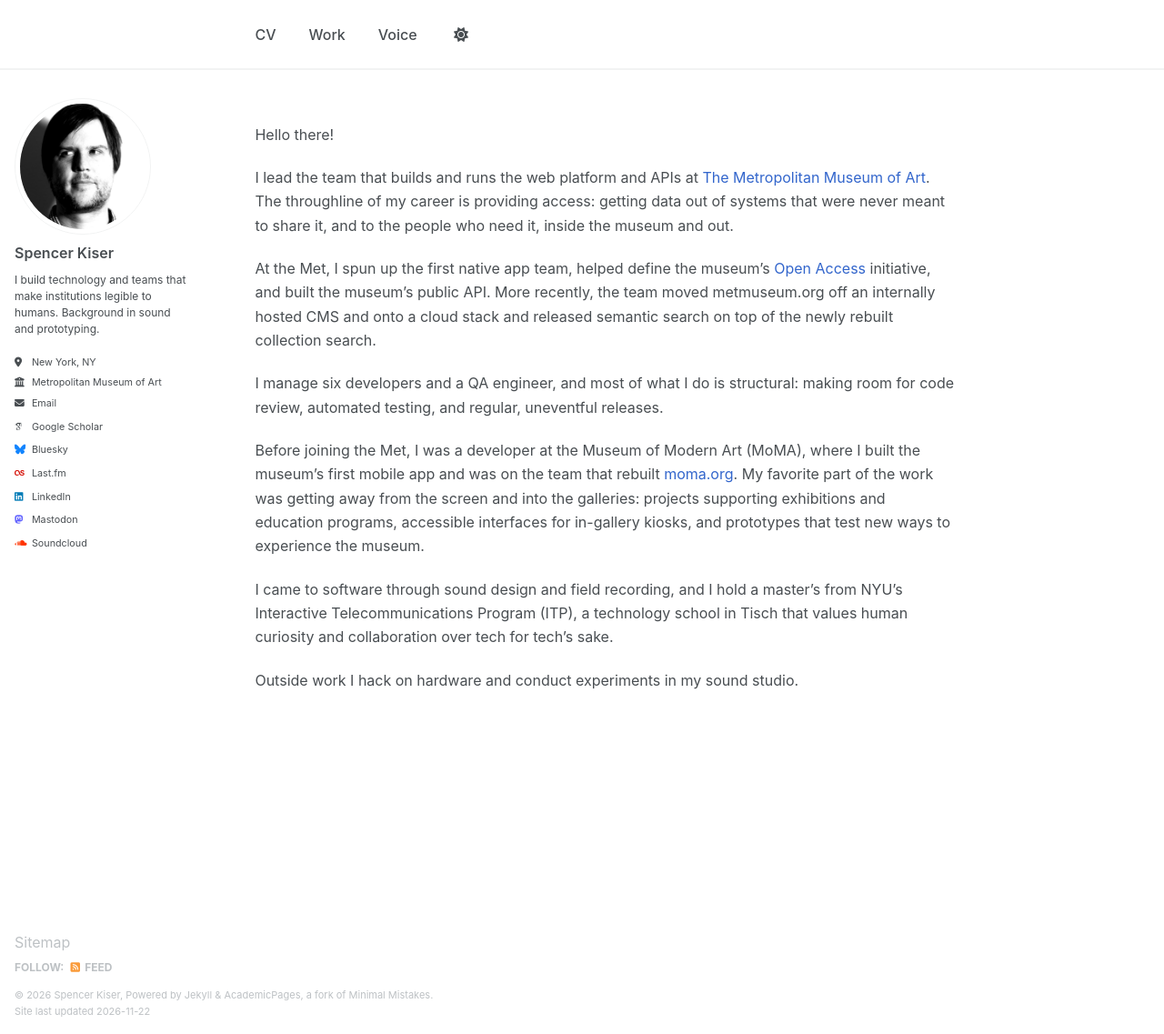
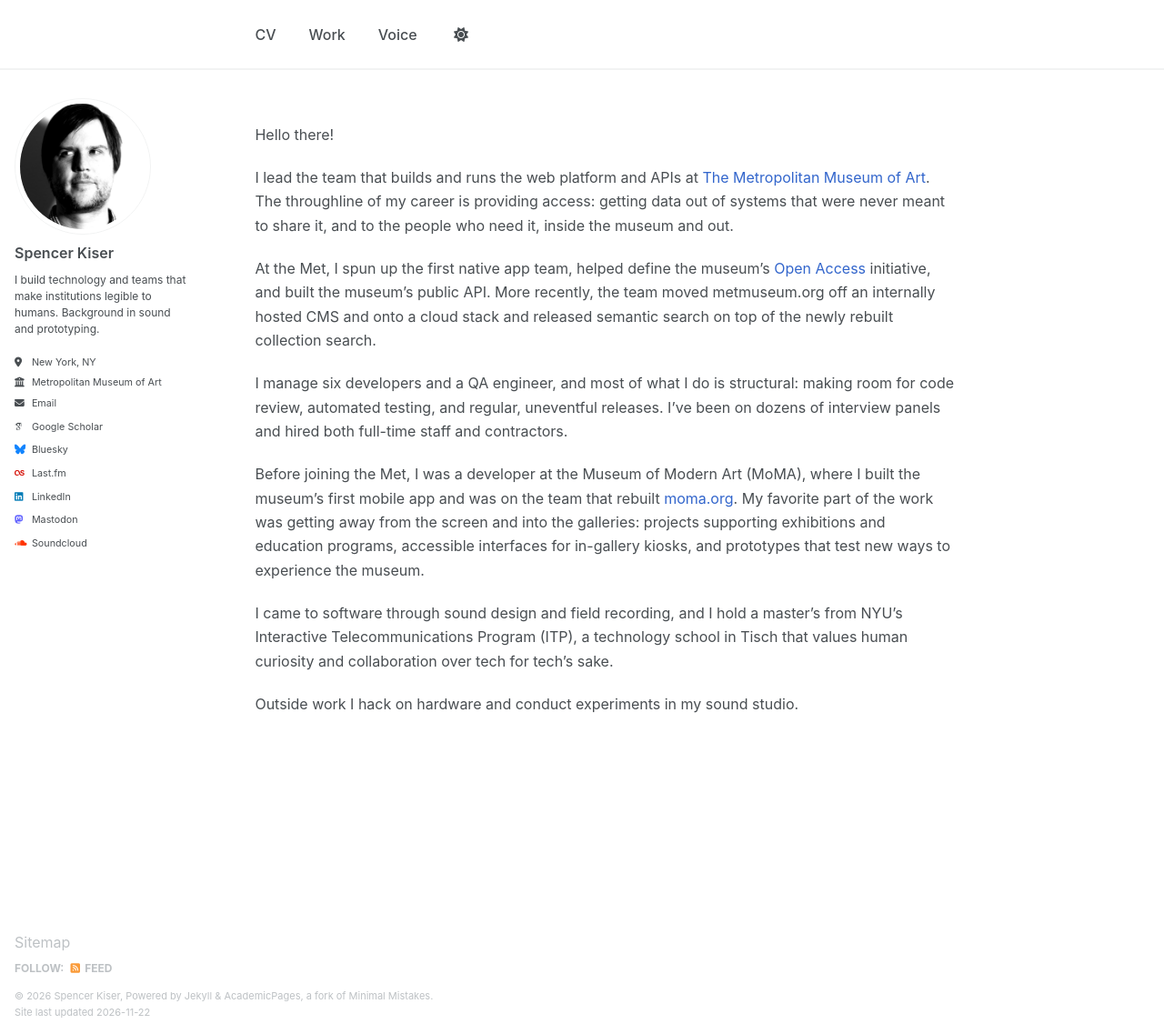
Before and after one commit to spencerk/spencerk.github.io, a Jekyll site: the page built from _pages/about.md, in a window 1280 px wide and 1137 px high. Shown: the whole window at 91% size. Built offline with Jekyll 4.4.1, drawn with Linux system fonts in a browser that asks for light colours; some web fonts are replaced.

Commit message:
about page updates

```diff
--- a/_pages/about.md
+++ b/_pages/about.md
@@ -13,7 +13,7 @@ I lead the team that builds and runs the web platform and APIs at [The Metropoli
 
 At the Met, I spun up the first native app team, helped define the museum's [Open Access](https://www.metmuseum.org/about-the-met/policies-and-documents/open-access) initiative, and built the museum's public API. More recently, the team moved metmuseum.org off an internally hosted CMS and onto a cloud stack and released semantic search on top of the newly rebuilt collection search.
 
-I manage six developers and a QA engineer, and most of what I do is structural: making room for code review, automated testing, and regular, uneventful releases.
+I manage six developers and a QA engineer, and most of what I do is structural: making room for code review, automated testing, and regular, uneventful releases. I've been on dozens of interview panels and hired both full-time staff and contractors.
 
 Before joining the Met, I was a developer at the Museum of Modern Art (MoMA), where I built the museum's first mobile app and was on the team that rebuilt [moma.org](https://www.moma.org). My favorite part of the work was getting away from the screen and into the galleries: projects supporting exhibitions and education programs, accessible interfaces for in-gallery kiosks, and prototypes that test new ways to experience the museum.
 
```
